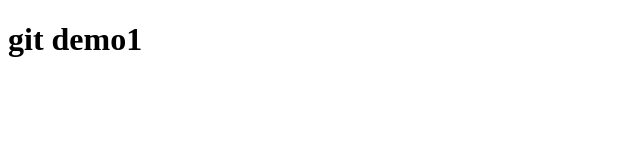
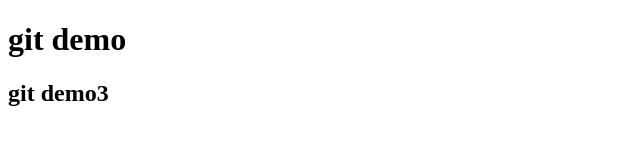
Before and after one commit to YangKD/git-demo, a plain HTML site: page index.html in a window 1280 px wide. Shown: the whole page, without its empty margins (0-640 px from the left). Drawn offline with Linux system fonts and the light colour scheme.

Commit message:
change123

```diff
--- a/index.html
+++ b/index.html
@@ -9,7 +9,8 @@
 </head>
 
 <body>
-  <h1>git demo1</h1>
+  <h1>git demo</h1>
+  <h2>git demo3</h2>
 
 </body>
 
--- a/style.css
+++ b/style.css
@@ -0,0 +1,3 @@
+.h1 {
+  color: red;
+}
```
